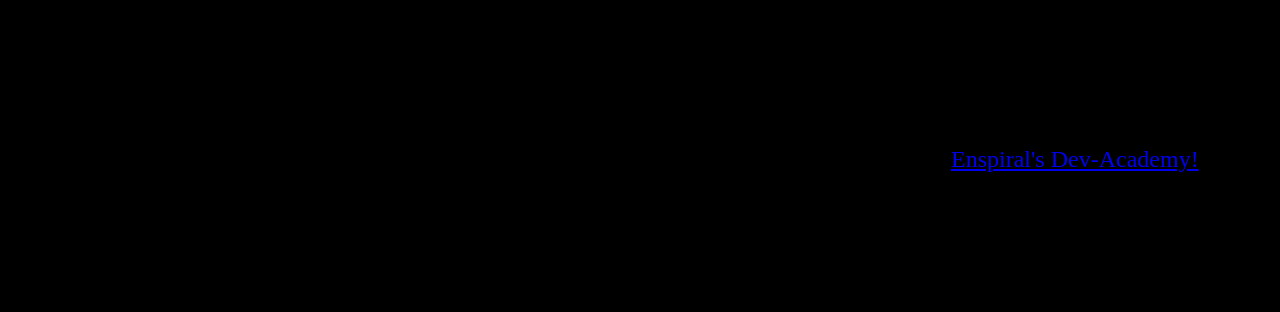
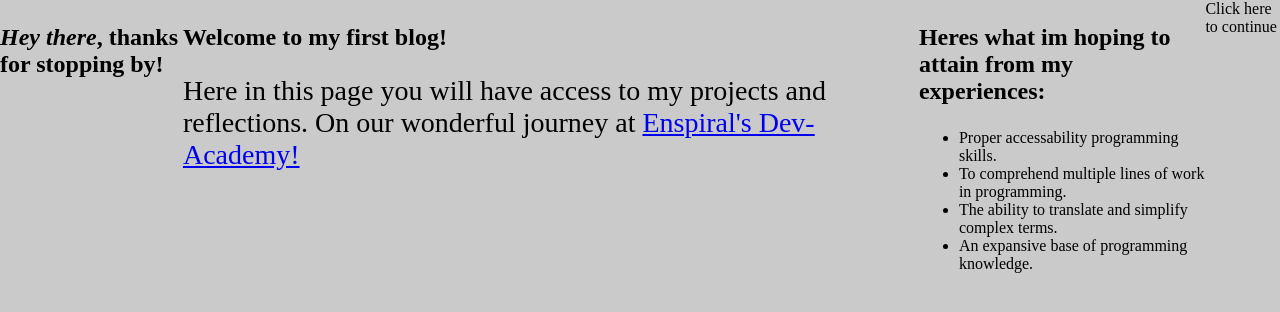
Before and after one commit to benny-proctor/benny-proctor.github.io, a plain HTML site: page index.html in a window 1280 px wide. Drawn offline with Linux system fonts and the light colour scheme.

Commit message:
added div classes

```diff
--- a/index.html
+++ b/index.html
@@ -4,18 +4,18 @@
 <link rel="stylesheet" href="styles/main.css">
   </head>
   <body>
-  <div>
+  <div class="head">
     <header>
       <h1><em>Hey there</em>, thanks for stopping by!</h1>
     </header>
   </div>
 
-  <div>
+  <div class="intro">
     <h2>Welcome to my first blog!</h2>
       <p>Here in this page you will have access to my projects and reflections. On our wonderful journey at <a href="https://devacademy.co.nz/">Enspiral's Dev-Academy!</a></p>
   </div>
 
-  <div>
+  <div class="main">
    <h3>Heres what im hoping to attain from my experiences:</h3>
     <ul>
       <li>Proper accessability programming skills.</li>
@@ -25,7 +25,7 @@
     </ul>
   </div>
 
-<div>
+<div class="foot">
   <footer>
     <nav href="blog/template.html">Click here to continue</nav>
   </footer>
--- a/styles/main.css
+++ b/styles/main.css
@@ -1,27 +1,30 @@
 body {
-background-color: black;
+background-color: rgb(202, 202, 202);
 margin: auto;
+display: flex;
 justify-content: center;
 }
 
 head {
+display: flex;
 justify-content: center;
 margin: auto;
 }
 
-h1, h2 {
-font-size: 32px;
+h1, h2, h3 {
+font-size: 24px;
 margin-top: 24px;
 margin-bottom: 24px;
+color: black
 }
 
 p {
-font-size: 24px;
-margin-top: 16px;
-margin-bottom: 16px;
+font-size: 28px;
+margin-top: 8px;
+margin-bottom: 8px;
+color: black;
 }
 
 footer {
-justify-content: center;
 
 }
```
